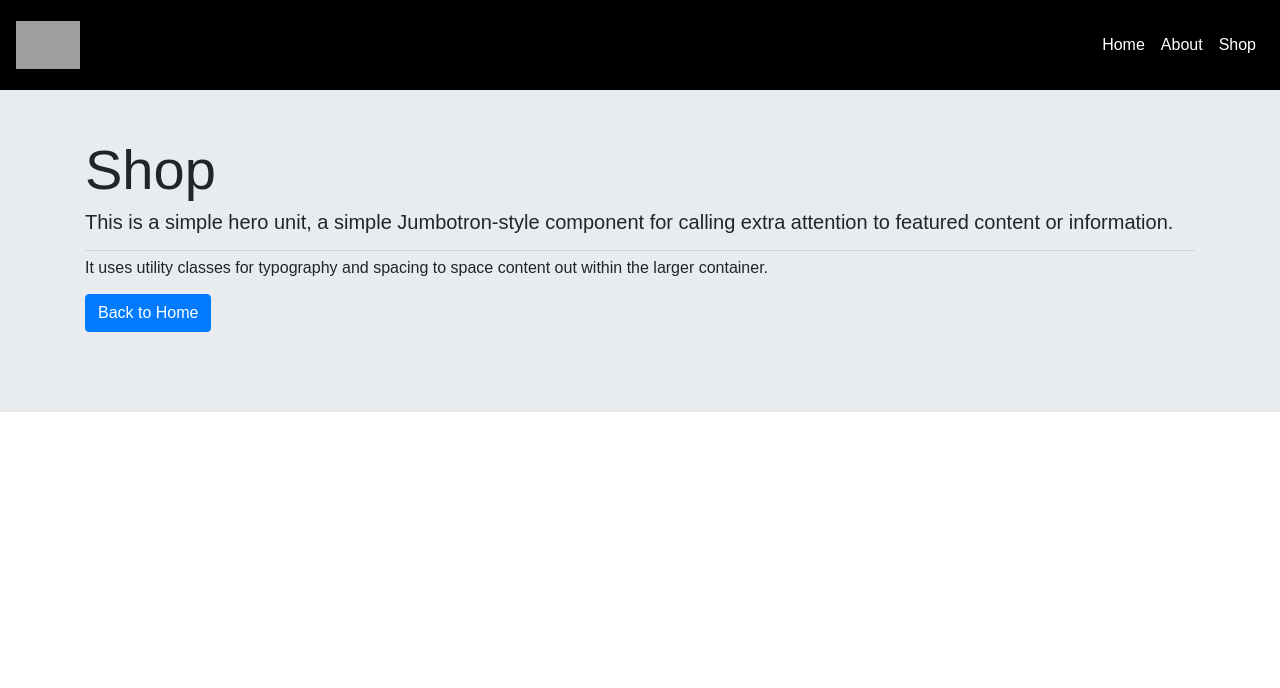
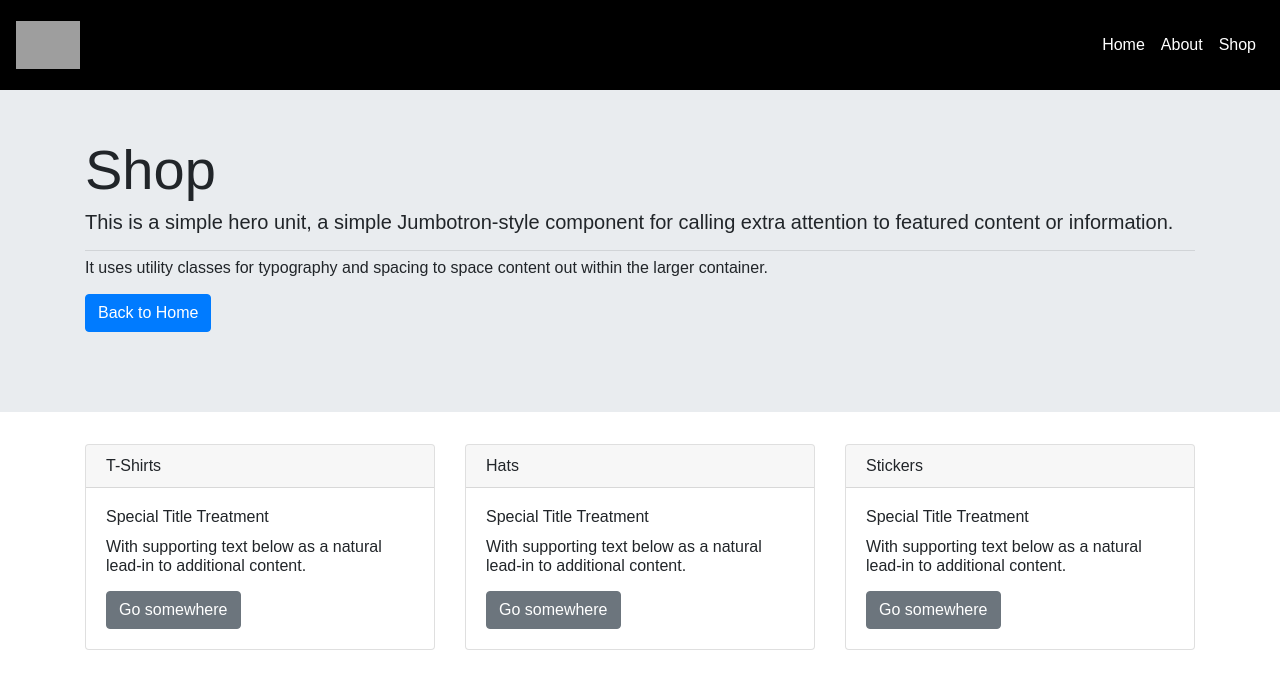
Before and after one commit to sfrjrs/wheelman-clothing-nextjs-reactstrap, a Next.js app: page /shop in a window 1280 px wide. Shown: the top 688 px of the page. Built offline with nearby package versions, Linux system fonts and the light colour scheme; grey boxes are pictures that could not be loaded.

Commit message:
add t-shirt view with nested route

```diff
--- a/components/HeaderNavBar.js
+++ b/components/HeaderNavBar.js
@@ -1,5 +1,5 @@
 import React from 'react';
-import Link from 'next/link'
+import Link from 'next/link';
 import { Collapse, Navbar, NavbarToggler, NavbarBrand, Nav, NavItem, NavLink } from 'reactstrap';
 
 export default class HeaderNavBar extends React.Component {
--- /dev/null
+++ b/components/ShopSubNavMenu.js
@@ -0,0 +1,84 @@
+import React from 'react';
+import Link from 'next/link';
+import { TabContent, TabPane, Nav, NavItem, NavLink, Card, Button, CardTitle, CardText, Row, Col } from 'reactstrap';
+import classnames from 'classnames';
+
+export default class ShopSubNavMenu extends React.Component {
+    constructor(props) {
+        super(props);
+
+        this.toggle = this.toggle.bind(this);
+        this.state = {
+          activeTab: 'tshirts'
+        };
+      }
+
+      toggle(tab) {
+        if (this.state.activeTab !== tab) {
+          this.setState({
+            activeTab: tab
+          });
+        }
+      }
+
+      render() {
+        return (
+          <div>
+            <Nav tabs>
+              <NavItem>
+                <NavLink
+                  className={classnames({ active: this.state.activeTab === 'tshirts' })}
+                  onClick={() => { this.toggle('tshirts'); }}>
+                    T-Shirts
+                </NavLink>
+              </NavItem>
+              <NavItem>
+                <NavLink
+                  className={classnames({ active: this.state.activeTab === 'hats' })}
+                  onClick={() => { this.toggle('hats'); }}>
+                  Hats
+                </NavLink>
+              </NavItem>
+            </Nav>
+            <TabContent activeTab={this.state.activeTab}>
+              <TabPane tabId="tshirts">
+                <Row>
+                  <Col sm="12">
+                  <Card body>
+                      <CardTitle>Custom T-Shirts</CardTitle>
+                      <CardText>With supporting text below as a natural lead-in to additional content.</CardText>
+                    </Card>
+                  </Col>
+                </Row>
+              </TabPane>
+              <TabPane tabId="hats">
+                <Row>
+                  <Col>
+                    <Card body>
+                      <CardTitle>Custom Hats</CardTitle>
+                      <CardText>With supporting text below as a natural lead-in to additional content.</CardText>
+                    </Card>
+                  </Col>
+                </Row>
+              </TabPane>
+            </TabContent>
+            <style global jsx>{`
+                .nav-tabs .nav-link {
+                    background-color: #fff;
+                    border-radius: 0;
+                    cursor: pointer;
+                    margin-right: .1rem;
+                    opacity: .7;
+                }
+                .nav-tabs .nav-link.active {
+                    opacity: 1;
+                }
+                .card {
+                    border: none;
+                    border-radius: 0;
+                }
+            `}</style>
+          </div>
+        );
+    }
+}
--- a/next.config.js
+++ b/next.config.js
@@ -8,7 +8,8 @@ module.exports = withPlugins([
             return {
               '/': { page: '/' },
               '/about': { page: '/about' },
-              '/shop': { page: '/shop' }
+              '/shop': { page: '/shop' },
+              '/shop/t-shirts': { page: '/tshirts' }
             }
         }
     }
--- a/pages/shop.js
+++ b/pages/shop.js
@@ -1,7 +1,8 @@
 import Head from 'next/head'
 import Link from 'next/link'
 import Layout from '../components/homeLayout'
-import { Container, Jumbotron, Button } from 'reactstrap';
+//import ShopSubNavMenu from '../components/ShopSubNavMenu'
+import { Container, Jumbotron, TabContent, TabPane, Nav, NavItem, NavLink, Card, Button, CardHeader, CardBody, CardTitle, CardText, Row, Col  } from 'reactstrap';
 
 export default function Shop() {
     return (
@@ -23,6 +24,40 @@ export default function Shop() {
                 </p>
             </Container>
         </Jumbotron>
+        <Container>
+            <Row>
+                <Col>
+                    <Card>
+                        <CardHeader>T-Shirts</CardHeader>
+                        <CardBody>
+                            <CardTitle>Special Title Treatment</CardTitle>
+                            <CardText>With supporting text below as a natural lead-in to additional content.</CardText>
+                            <Button>Go somewhere</Button>
+                        </CardBody>
+                    </Card>
+                </Col>
+                <Col>
+                <Card>
+                    <CardHeader>Hats</CardHeader>
+                    <CardBody>
+                        <CardTitle>Special Title Treatment</CardTitle>
+                        <CardText>With supporting text below as a natural lead-in to additional content.</CardText>
+                        <Button>Go somewhere</Button>
+                    </CardBody>
+                </Card>
+                </Col>
+                <Col>
+                <Card>
+                    <CardHeader>Stickers</CardHeader>
+                    <CardBody>
+                        <CardTitle>Special Title Treatment</CardTitle>
+                        <CardText>With supporting text below as a natural lead-in to additional content.</CardText>
+                        <Button>Go somewhere</Button>
+                    </CardBody>
+                </Card>
+                </Col>
+            </Row>
+        </Container>
         <style global jsx>{`
             .jumbotron {
                 border-radius: 0;
```
Also changed, not shown: pages/tshirts.js (added, +34 -0 lines).
